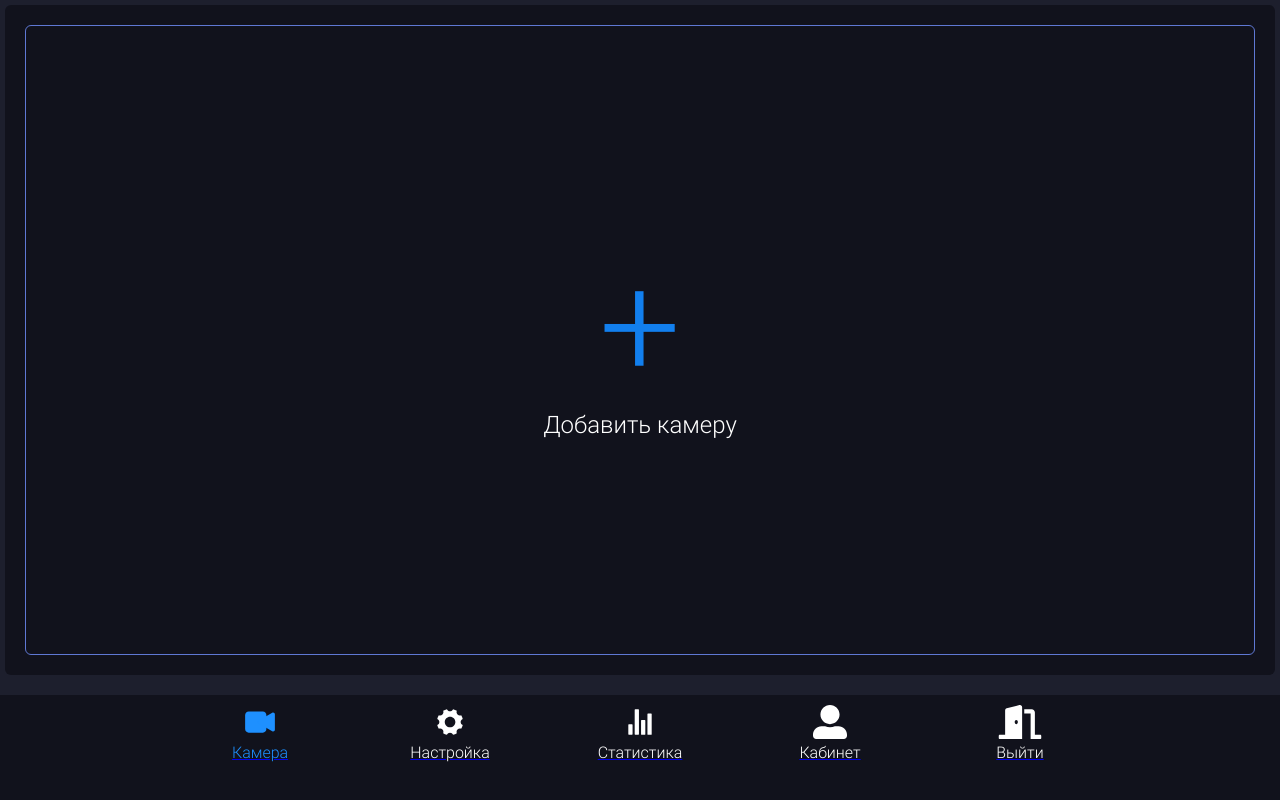
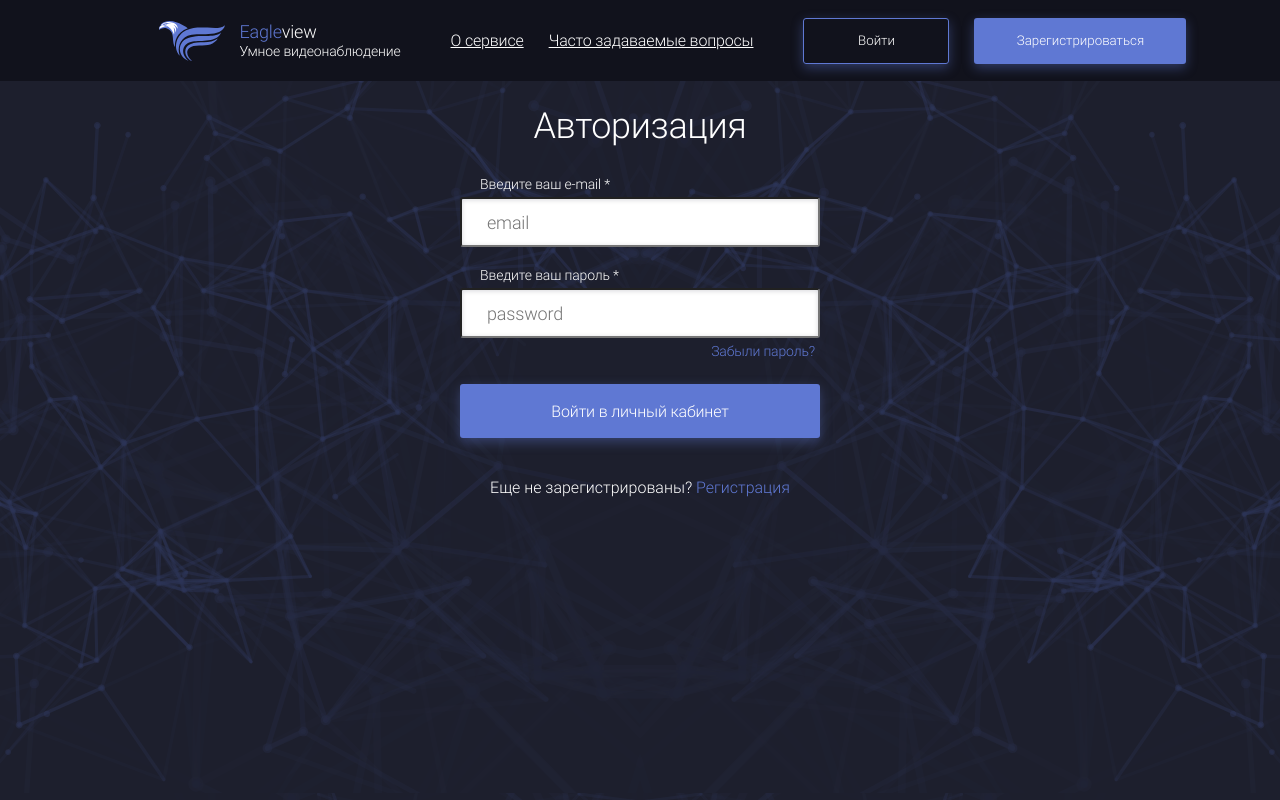
Before and after one commit to serg27makar/camera, a React (Create React App) app: page / in a window 1280 px wide. Built offline with nearby package versions, Linux system fonts and the light colour scheme.

Commit message:
added login and register page UI

```diff
--- /dev/null
+++ b/src/acess/css/login.css
@@ -0,0 +1,166 @@
+.loginScreen {
+
+}
+.backgroundImgCompos {
+    position: fixed;
+    z-index: -1;
+    display: flex;
+    height: 100%;
+    top: 0;
+}
+.bgImg1 {
+    top: 0;
+    left: 0;
+    height: 100%;
+    width: 50vw;
+    background-image: url("/image/backgroundImage.svg");
+}
+.bgImg2 {
+    top: 0;
+    right: 0;
+    height: 100%;
+    width: 50vw;
+    transform: scale(-1, 1);
+    background-image: url("/image/backgroundImage.svg");
+
+}
+
+.registrationScreen {
+
+}
+.headerLogin {
+    height: 81px;
+    display: flex;
+    color: white;
+    background: #11121c;
+    padding: 0;
+    align-items: center;
+    justify-content: center;
+}
+.logoBlock {
+    display: flex;
+    margin: 0 50px;
+}
+.logoImg {
+    margin: 0 15px;
+}
+.logoTextBlock {
+    display: grid;
+    text-align: left;
+}
+.logoTitle {
+    font-weight: 500;
+    font-size: 18px;
+    line-height: 21px;
+    letter-spacing: -0.01em;
+}
+em {
+    font-style: normal;
+    color: #5F78D3;
+}
+.logoSlog {
+    font-weight: normal;
+    font-size: 14px;
+    line-height: 16px;
+    letter-spacing: -0.01em;
+}
+.aboutService {
+    font-weight: 500;
+    font-size: 16px;
+    line-height: 7px;
+    letter-spacing: -0.01em;
+    margin: 0 25px 0 0;
+    text-decoration: underline;
+    cursor: pointer;
+}
+.loginBtn {
+    width: 146px;
+    height: 46px;
+    border: 1px solid #5F78D3;
+    box-sizing: border-box;
+    box-shadow: 0px 4px 12px rgba(95, 120, 211, 0.4);
+    border-radius: 3px;
+    background: none;
+    color: white;
+    margin: 0 25px;
+    outline: none;
+    cursor: pointer;
+}
+.registerBtn {
+    width: 212px;
+    height: 46px;
+    background: #5F78D3;
+    box-shadow: 0px 4px 12px rgba(95, 120, 211, 0.4);
+    border-radius: 3px;
+    color: white;
+    outline: none;
+    border: none;
+    cursor: pointer;
+}
+
+.formBox {
+    display: block;
+    width: 360px;
+    position: relative;
+    left: 50%;
+    transform: translate(-50%);
+    color: #FFFFFF;
+}
+.titleLogin {
+    font-style: normal;
+    font-weight: 500;
+    font-size: 36px;
+    line-height: 42px;
+    letter-spacing: -0.01em;
+    color: #FFFFFF;
+}
+.formInputLabel {
+    width: 100%;
+    display: block;
+    text-align: left;
+    font-size: 14px;
+    line-height: 16px;
+    letter-spacing: -0.01em;
+    padding: 5px 20px;
+}
+.formInput {
+    width: 360px;
+    height: 50px;
+    background: #FFFFFF;
+    box-shadow: inset 0 1px 5px #D6D7DB;
+    border-radius: 3px;
+    padding: 0 25px;
+    outline: none;
+    font-size: 18px;
+    line-height: 21px;
+    letter-spacing: -0.01em;
+}
+.submitBtn {
+    width: 360px;
+    height: 54px;
+    background: #5F78D3;
+    box-shadow: 0 4px 12px rgba(95, 120, 211, 0.4);
+    border-radius: 3px;
+    outline: none;
+    margin: 20px 0 40px 0;
+    font-weight: 500;
+    font-size: 16px;
+    line-height: 19px;
+    letter-spacing: -0.01em;
+    color: #FFFFFF;
+    border: none;
+}
+.forgetText {
+    display: block;
+    font-size: 14px;
+    line-height: 16px;
+    letter-spacing: -0.01em;
+    color: #5F78D3;
+    width: 100%;
+    text-align: right;
+    padding: 5px;
+}
+.formLabel {
+    margin: 15px 0 0 0;
+    display: block;
+}
--- /dev/null
+++ b/src/components/LoginHeader.js
@@ -0,0 +1,41 @@
+import React from 'react';
+import '../acess/css/login.css'
+import {connect} from "react-redux";
+
+class LoginHeader extends React.Component {
+    render() {
+        return (
+            <div className="headerLogin">
+                <div className="backgroundImgCompos">
+                    <div className="bgImg1"/>
+                    <div className="bgImg2"/>
+                </div>
+                <div className="logoBlock">
+                    <img className="logoImg" src="../../image/logo.svg"/>
+                    <div className="logoTextBlock">
+                        <span className="logoTitle"><em>Eagle</em>view</span>
+                        <span className="logoSlog">Умное видеонаблюдение</span>
+                    </div>
+                </div>
+                <div className="aboutService">О сервисе</div>
+                <div className="aboutService">Часто задаваемые вопросы</div>
+                <button className="loginBtn">Войти</button>
+                <button className="registerBtn">Зарегистрироваться</button>
+            </div>
+        );
+    }
+}
+
+function MapStateToProps(state) {
+    return {
+        page: state.mainScreenInfo.page,
+    }
+}
+
+const mapDispatchToProps = dispatch => {
+    return {
+
+    }
+};
+
+export default connect(MapStateToProps, mapDispatchToProps)(LoginHeader);
--- a/src/components/Mainscreen.js
+++ b/src/components/Mainscreen.js
@@ -11,6 +11,8 @@ import Toolbar from "./Toolbar";
 import AddCameraModal from "./modals/AddCameraModal";
 import {connect} from "react-redux";
 import RemoveCameraModal from "./modals/RemoveCameraModal";
+import Login from "../pages/Login";
+import Registration from "../pages/Registration";
 
 const history = createBrowserHistory();
 
@@ -36,7 +38,9 @@ class Navigate extends React.Component {
         return (
             <Router history={history}>
                 <div className="routers">
-                    <Route exact path='/' component={Cameras}/>
+                    <Route exact path='/' component={Login}/>
+                    <Route path='/login' component={Login}/>
+                    <Route path='/registration' component={Registration}/>
                     <Route path='/camera' component={Cameras}/>
                     <Route path='/settings' component={Settings}/>
                     <Route path='/statistic' component={Statistic}/>
--- a/src/components/Toolbar.js
+++ b/src/components/Toolbar.js
@@ -6,6 +6,7 @@ import {connect} from "react-redux";
 
 class Toolbar extends React.Component {
     render() {
+        if (this.props.page === "login" || this.props.page === "registration") return null;
         return <ToolbarLink links={toolBarButtons} activePage={this.props.page}/>;
     }
 }
--- /dev/null
+++ b/src/pages/Login.js
@@ -0,0 +1,57 @@
+import React from 'react';
+import '../acess/css/login.css'
+import {connect} from "react-redux";
+import {setActionMainScreen} from "../action";
+import LoginHeader from "../components/LoginHeader";
+
+class Login extends React.Component {
+    constructor(props) {
+        super(props);
+        this.state = {
+        };
+    }
+
+    componentDidMount() {
+        this.props.setActionMainScreenFunction("login")
+    }
+
+    componentDidUpdate(prevProps, prevState, snapshot) {}
+
+    render() {
+        return (
+            <div className="loginScreen">
+                <LoginHeader/>
+                <div className="formBox">
+                    <h1 className="titleLogin">Авторизация</h1>
+                    <label className="formLabel" htmlFor="email">
+                        <span className="formInputLabel">Введите ваш e-mail *</span>
+                        <input className="formInput" type="email" name="email" placeholder="email"/>
+                    </label>
+                    <label className="formLabel" htmlFor="password">
+                        <span className="formInputLabel">Введите ваш пароль *</span>
+                        <input className="formInput" type="password" name="password" placeholder="password"/>
+                    </label>
+                    <span className="forgetText">Забыли пароль?</span>
+                    <button className="submitBtn">Войти в личный кабинет</button>
+                    <div className="footerText">Еще не зарегистрированы?<em> Регистрация</em></div>
+                </div>
+            </div>
+        );
+    }
+}
+
+function MapStateToProps(state) {
+    return {
+        page: state.mainScreenInfo.page,
+    }
+}
+
+const mapDispatchToProps = dispatch => {
+    return {
+        setActionMainScreenFunction: (page) => {
+            dispatch(setActionMainScreen(page))
+        },
+    }
+};
+
+export default connect(MapStateToProps, mapDispatchToProps)(Login);
--- /dev/null
+++ b/src/pages/Registration.js
@@ -0,0 +1,69 @@
+import React from 'react';
+import '../acess/css/login.css'
+import {connect} from "react-redux";
+import {setActionMainScreen} from "../action";
+import LoginHeader from "../components/LoginHeader";
+
+class Registration extends React.Component {
+    constructor(props) {
+        super(props);
+        this.state = {
+        };
+    }
+
+    componentDidMount() {
+        this.props.setActionMainScreenFunction("registration")
+    }
+
+    componentDidUpdate(prevProps, prevState, snapshot) {}
+
+    render() {
+        return (
+            <div className="registrationScreen">
+                <LoginHeader/>
+                <div className="formBox">
+                    <h1 className="titleLogin">Регистрация</h1>
+                    <label className="formLabel" htmlFor="userName">
+                        <span className="formInputLabel">Введите ваше имя *</span>
+                        <input className="formInput" type="text" name="userName" placeholder="Name"/>
+                    </label>
+                    <label className="formLabel" htmlFor="email">
+                        <span className="formInputLabel">Введите ваш e-mail *</span>
+                        <input className="formInput" type="email" name="email" placeholder="email"/>
+                    </label>
+                    <label className="formLabel" htmlFor="phone">
+                        <span className="formInputLabel">Введите ваш номер телефона *</span>
+                        <input className="formInput" type="phone" name="phone" placeholder="phone"/>
+                    </label>
+                    <label className="formLabel" htmlFor="password">
+                        <span className="formInputLabel">Введите ваш пароль *</span>
+                        <input className="formInput" type="password" name="password" placeholder="password"/>
+                    </label>
+                    <label className="formLabel" htmlFor="confirmPassword">
+                        <span className="formInputLabel">Повторите ваш пароль *</span>
+                        <input className="formInput" type="password" name="confirmPassword" placeholder="Confirm password"/>
+                    </label>
+                    <span className="forgetText">Забыли пароль?</span>
+                    <button className="submitBtn">Зарегистрироваться</button>
+                    <div className="footerText">Уже есть аккаунт?<em> Авторизация</em></div>
+                </div>
+            </div>
+        );
+    }
+}
+
+function MapStateToProps(state) {
+    return {
+        page: state.mainScreenInfo.page,
+    }
+}
+
+const mapDispatchToProps = dispatch => {
+    return {
+        setActionMainScreenFunction: (page) => {
+            dispatch(setActionMainScreen(page))
+        },
+    }
+};
+
+export default connect(MapStateToProps, mapDispatchToProps)(Registration);
```
